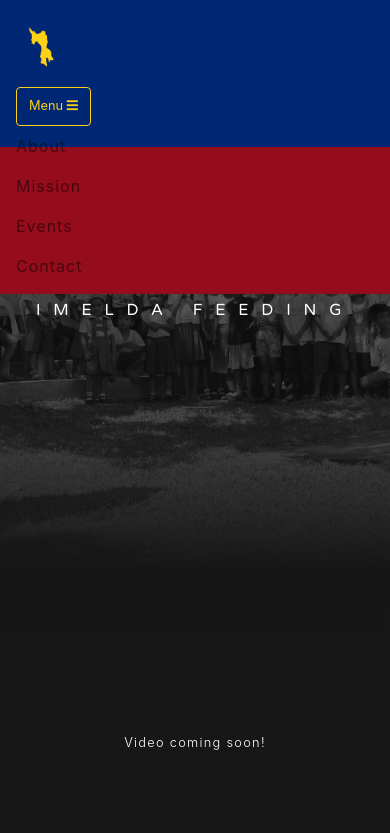
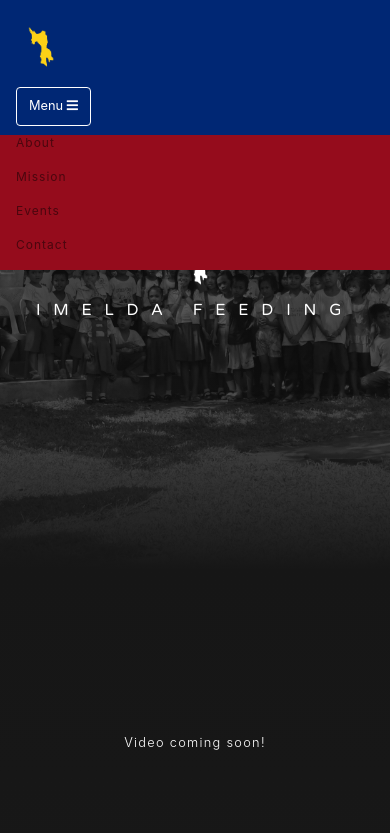
Before and after one commit to mayaah/the-visayas-project, a website with bundled scripts: page imelda-feeding.html in a window 390 px wide. Both pictures are taken after a click on the button "Menu". Shown: the top 833 px of the page. Built offline with nearby package versions, Linux system fonts and the light colour scheme.

Commit message:
Change some wording and styling

```diff
--- a/css/style.css
+++ b/css/style.css
@@ -12,8 +12,8 @@
 #mainNav .navbar-toggler {
   font-size: 80%;
   padding: 0.75rem;
-  color: var(--phYellow);
-  border: 1px solid var(--phYellow);
+  color: white;
+  border: 1px solid white;
 }
 
 #mainNav .navbar-toggler:focus {
@@ -28,6 +28,15 @@
   letter-spacing: 0.5rem;
   font-size: 0.8rem;
   text-transform: uppercase;
+}
+
+.navbar-light .navbar-nav .nav-link {
+  color: white;
+  font-size: 12px;
+}
+
+.navbar-light .navbar-nav .nav-link.active {
+  color: var(--phYellow);
 }
 
 .philippines-star {
```
Also changed, not shown: index.html (+2 -3 lines).
